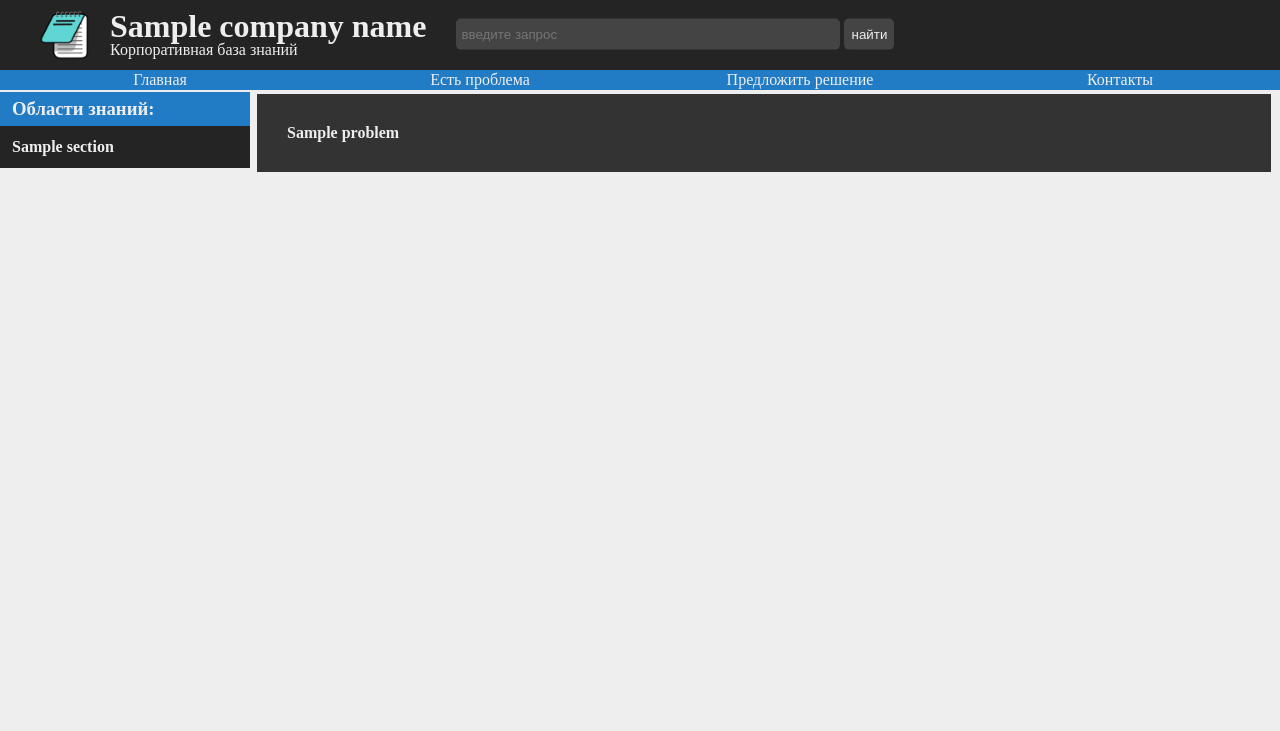
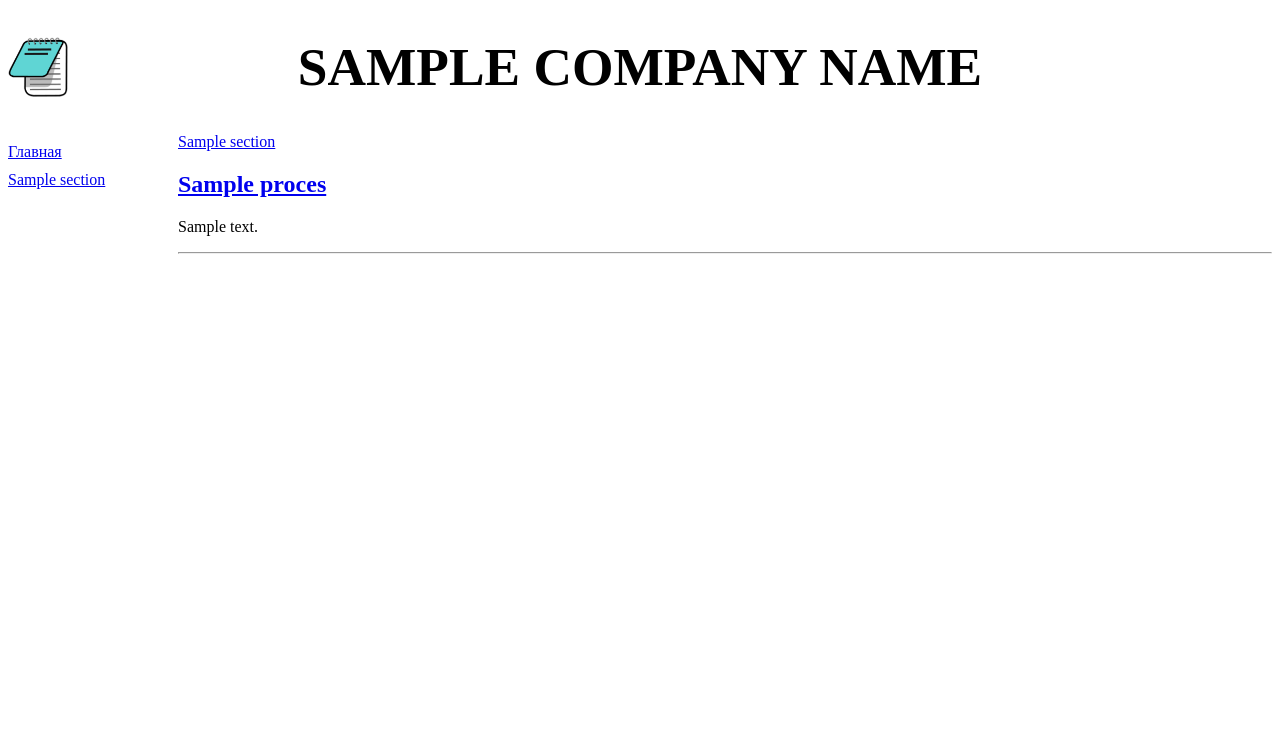
Before and after one commit to vsyaschenko/ThesisProject, a Django app: template knowledge_base/main_app/templates/main_app/index.html in a window 1280 px wide. Shown: the top 731 px of the page. Run offline with Django 3.2, Linux system fonts and the light colour scheme; the template is opened without the code that fills it: most values are stand-ins (such as "Sample title", 1, 10 or a date in 2020).

Commit message:
Basic templates created, bug fixes

```diff
--- a/knowledge_base/main_app/static/main_app/style.css
+++ b/knowledge_base/main_app/static/main_app/style.css
@@ -1,170 +1,21 @@
-/* Настроки по умолчанию */
-*{
-    margin: 0;
-    padding: 0;
- }
-
-  a, a:hover{
-    text-decoration: none;
- }
-
-  body{
-    background-color: #eee;
- }
-
-/* Шапка */
-.header{
-    height: 70px;
-    width: 100%;
-    min-width: 1000px;
-    background-color: #242424;
- }
-.logo{
-    margin-left: 40px;
-    float: left;
- }
-
-.logo img {
-    width: 50px;
-    height: 50px;
-    float: left;
-    transform: translateY(20%);
- }
-
-.logo_text{
-    margin-left: 20px;
-    float: left;
-    transform: translateY(20%);
- }
-
-.logo_text p{
-    line-height: 1px;
-    margin-top: 4px;
-    float: left;
-    color: #eee;
- }
-
-.logo_text a{
-    font: arial,sans-serif;
-    cursor: default;
-    color: #eee;
- }
-
-.logo_text a:hover{
-    cursor: default;
-    color: #eee;
- }
-
-.search{
-    margin-left: 30px;
-    float: left;
-    transform: translateY(60%);
- }
-
-.search input[type="search"]{
-    width: 30vw;
-    padding: 8px 5px;
-    background-color: #444;
-    color: #eee;
-    border: none;
-    border-radius: 5px;
-    outline: 0;
- }
-
-.search input[type="submit"]{
-    width: 50px;
-    border: none;
-    background-color: #444;
-    color: #eee;
-    padding: 8px 5px;
-    border-radius: 5px;
-    outline: 0;
- }
-
-.search input[type="submit"]:active{
-    color: #999;
+header h1 {
+    font-size: 40pt;
+    text-transform: uppercase;
+    text-align: center;
+    background: url("logo.jpg") left / auto 100% no-repeat;
 }
 
-/* Главное горизонтальное меню */
-.main_menu{
-    height: 20px;
-    background-color: #217bc5;
-    text-align: center;
-  }
-
-.main_menu a{
+nav {
     display: block;
+    width: 150px;
     float: left;
-    height: 100%;
-    width: 25vw;
-    line-height: 20px;
-    color: #eee;
 }
 
-.main_menu a:hover{
-    background-color: #eee;
-    color: #217bc5;
+nav a {
+    display: block;
+    margin: 10px 0px;
 }
 
-/* Объединяющий блок меню и контент */
-.sections_and_content {
-    float: left;
-
+section {
+    margin-left: 170px;
 }
-
-/* Главное вертикальное меню */
-.sections {
-    float: left;
-    height: 80vh;
-    width: 250px;
-}
-
-.sections .li_home {
-    background-color: #217bc5;
-    margin-top: 2px;
-}
-
-.sections h3 {
-    color: #eee;
-    padding: 6px 12px;
-}
-
-.sections a {
-    display: block;
-    /* margin: 1px 0; */
-    padding: 12px;
-    color: #eee;
-    background-color: #242424;
-}
-
-.sections a:hover {
-    color: #eee;
-    background-color: #b9b9b9;
-}
-
-.sections a.active{
-    color: #eee;
-    background-color: #217bc5;
-}
-
-/* Контент */
-.content{
-    float: left;
-    margin: 2px 0 0 2px;
-    height: 80vh;
-    width: 80vw;
-    min-width: 1000px;
-}
-
-.content a {
-    display: block;
-    padding: 30px;
-    margin: 2px 5px ;
-    color: #eee;
-    background-color: #333;
-}
-
-.content a:hover {
-    color: #333;
-    background-color: #eee;
-}
--- a/knowledge_base/main_app/templates/layout/basic.html
+++ b/knowledge_base/main_app/templates/layout/basic.html
@@ -3,60 +3,30 @@
 <!DOCTYPE html>
 <html>
     <head>
-        <link rel="stylesheet" type='text/css'
+        <link rel="stylesheet" type="text/css"
         href="{% static 'main_app\style.css' %}">
 
-        <meta http-equiv="Content-Type" content="text/html">
-
-        <title>База знаний - {% block title %}{% endblock %}</title>
+        <meta http-equiv="Content-Type"
+        content="text/html; charset=utf-8">
+        <title>
+        {% block title %}Главная{% endblock %} - База знаний
+        </title>
     </head>
     <body>
-        <div class='header'>
-            <div class='logo'>
-                <a href="{% url 'index' %}">
-                    <img src="{% static 'main_app\logo.jpg' %}"
-                    alt="На главную">
-                </a>
-                <div class="logo_text">
-                    <h1><a href="">{{ company_name }}</a></h1>
-                    <p>Корпоративная база знаний</p>
-                </div>
-            </div>
-            <div class="search">
-                <form  action="index.html" method="post">
-                  <input type="search" placeholder="введите запрос">
-                  <input type="submit" value="найти">
-                </form>
-            </div>
-        </div>
-
-        <div class="main_menu">
-            <nav>
-              <a href="#">Главная</a>
-              <a href="#">Есть проблема</a>
-              <a href="#">Предложить решение</a>
-              <a href="#">Контакты</a>
-            </nav>
-        </div>
-
-        <div class='sections_and_content'>
-            <div class='sections'>
-                <ul>
-                    <li class='li_home'><h3>Области знаний:</h3></li>
-                    {% for section in sections %}
-                    <li>
-                        <a href="{% url 'by_section' section.pk %}">
-                        <h4>{{ section.name }}</h4></a>
-                    </li>
-                    {% endfor %}
-                </ul>
-            </div>
-
-            <div class='content'>
-                {% block content %}
-                {% endblock %}
-            </div>
-        </div>
-
+        <header>
+            <h1>{{ company_name }}</h1>
+        </header>
+        <nav>
+            <a href="{% url 'index' %}">Главная</a>
+            {% for section in sections %}
+            <a href="{% url 'by_section' section.pk %}">
+            {{ section.name }}
+            </a>
+            {% endfor %}
+        </nav>
+        <section>
+        {% block content %}
+        {% endblock %}
+        </section>
     </body>
 </html>
--- a/knowledge_base/main_app/templates/main_app/index.html
+++ b/knowledge_base/main_app/templates/main_app/index.html
@@ -1,13 +1,13 @@
-{% extends 'layout/basic.html' %}
-
-{% block title %}
-Главная
-{% endblock %}
+{% extends "layout/basic.html" %}
 
 {% block content %}
-{% for solution in solutions %}
+{% for process in processes %}
 <div>
-    <a href="{% url 'by_solution' solution.pk %}"><h4>{{ solution.problem.name }}</h4></a>
+    <p><a href="{% url 'by_section' process.section.pk %}">{{ process.section.name }}</a></p>
+    <h2><a href="{% url 'by_process' process.pk %}">{{ process.name }}</a></h2>
+    <p>{{ process.content }}</p>
+    <!-- <p>{{ process.pudlished|date:"d.m.Y H:i:s" }}</p> -->
+    <hr>
 </div>
 {% endfor %}
 {% endblock %}
--- a/knowledge_base/main_app/urls.py
+++ b/knowledge_base/main_app/urls.py
@@ -1,11 +1,11 @@
 from django.contrib import admin
 from django.urls import path
 
-from .views import index, by_section, by_process, by_solution
+from .views import index, by_section, by_process, by_problem
 
 urlpatterns = [
     path('', index, name='index'),
     path('section/<int:section_id>/', by_section, name='by_section'),
     path('process/<int:process_id>/', by_process, name='by_process'),
-    path('soluiton/<int:solution_id>/', by_solution, name='by_solution')
+    path('problem/<int:problem_id>/', by_problem, name='by_problem')
 ]
```
Also changed, not shown: knowledge_base/main_app/templates/main_app/by_problem.html (added, +14 -0 lines), knowledge_base/main_app/templates/main_app/by_process.html (+13 -0 lines), knowledge_base/main_app/templates/main_app/by_section.html (+13 -0 lines), knowledge_base/main_app/views.py (+27 -11 lines), knowledge_base/main_app/templates/main_app/by_solution.html (deleted).
